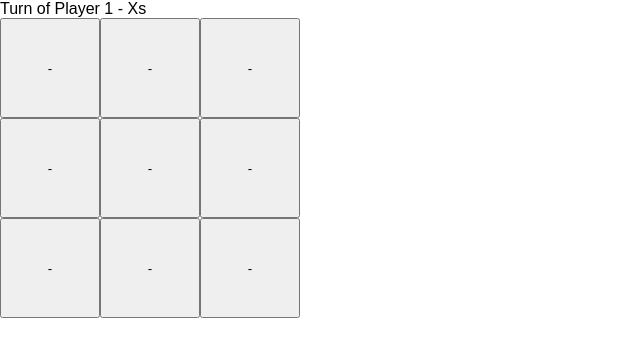
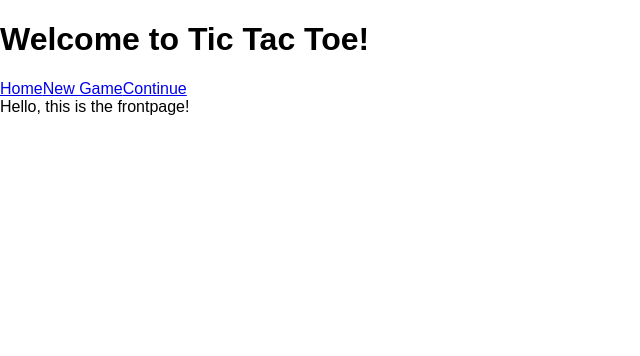
Before and after one commit to ebarra/Tictactoe, a React (Create React App) app in the folder react-ttt/: page / in a window 1280 px wide. Shown: the top 356 px of the page, without its empty margins (0-640 px from the left). Built offline with nearby package versions, Linux system fonts and the light colour scheme.

Commit message:
routes v0

```diff
--- a/react-ttt/src/components/Header.jsx
+++ b/react-ttt/src/components/Header.jsx
@@ -1,10 +1,16 @@
 import React from 'react';
+import { NavLink } from 'react-router-dom';
 
 export default class Header extends React.Component {
     render() {
         return (
-          <header className="header">
-            {this.props.text}
+          <header>
+            <h1>Welcome to Tic Tac Toe!</h1>
+            <nav>
+                <NavLink exact to="/">Home</NavLink>
+                <NavLink exact to="/new">New Game</NavLink>
+                <NavLink exact to="/continue">Continue</NavLink>
+            </nav>
           </header>
         );
     }
--- /dev/null
+++ b/react-ttt/src/components/Home.jsx
@@ -0,0 +1,10 @@
+import React from 'react';
+
+export default class Home extends React.Component {
+    render() {
+        return (
+          <div>Hello, this is the frontpage!</div>
+        );
+    }
+
+}
--- /dev/null
+++ b/react-ttt/src/components/Main.jsx
@@ -0,0 +1,17 @@
+import React from 'react';
+import { Route } from 'react-router-dom';
+import Game from './Tictactoe/Game';
+import Home from './Home';
+
+export default class Main extends React.Component {
+    render() {
+        return (
+          <nav>
+            <Route exact path='/' component={Home}/>
+            <Route path='/new' component={Game}/>
+            <Route path='/continue' component={Game}/>
+          </nav>
+        );
+    }
+
+}
--- a/react-ttt/src/components/ReduxProvider.jsx
+++ b/react-ttt/src/components/ReduxProvider.jsx
@@ -3,7 +3,12 @@ import GlobalState from './../reducers/reducers';
 import { createStore } from 'redux';
 import React from 'react';
 import { PLAYERX, VALUES } from '../constants/constants';
-import App from './App';
+import { createBrowserHistory } from 'history';
+import { connectRouter, ConnectedRouter } from 'connected-react-router';
+import Header from './Header';
+import Main from './Main';
+
+const history = createBrowserHistory();
 
 export default class ReduxProvider extends React.Component {
     constructor(props) {
@@ -14,14 +19,20 @@ export default class ReduxProvider extends React.Component {
     render() {
         return (
            <Provider store={ this.store }>
-            <div style={{ height: '100%' }}>
-            <App store={ this.store } />
-            </div>
-            </Provider>
+             <ConnectedRouter history={history}>
+               <div style={{ height: '100%' }}>
+                 <Header />
+                 <Main />
+               </div>
+             </ConnectedRouter>
+           </Provider>
         );
     }
     configureStore() {
-        const store = createStore(GlobalState, this.initialState);
+        const store = createStore(
+          connectRouter(history)(GlobalState),
+          this.initialState
+        );
         if (module.hot) {
             module.hot.accept('./../reducers/reducers', () => {
                 const nextRootReducer = require('./../reducers/reducers').default;
--- a/react-ttt/src/components/App.jsx
+++ b/react-ttt/src/components/Tictactoe/Game.jsx
@@ -2,9 +2,9 @@ import React from 'react';
 import Header from './Header.jsx';
 import Board from './Board.jsx';
 import { connect } from 'react-redux';
-import { playPosition } from './../reducers/actions';
+import { playPosition } from './../../reducers/actions';
 
-class App extends React.Component {
+class Game extends React.Component {
   constructor(props) {
     super(props);
     this.appClick = this.appClick.bind(this);
@@ -29,4 +29,4 @@ function mapStateToProps(state) {
         turn: state.turn
     };
 }
-export default connect(mapStateToProps)(App);
+export default connect(mapStateToProps)(Game);
--- /dev/null
+++ b/react-ttt/src/components/Tictactoe/Header.jsx
@@ -0,0 +1,12 @@
+import React from 'react';
+
+export default class Header extends React.Component {
+    render() {
+        return (
+          <header className="header">
+            {this.props.text}
+          </header>
+        );
+    }
+
+}
```
Also changed, not shown: react-ttt/src/components/Tictactoe/Board.jsx (renamed from react-ttt/src/components/Board.jsx), react-ttt/src/components/Tictactoe/Square.jsx (renamed from react-ttt/src/components/Square.jsx), 2 other files (tests, documents, lock files or other folders).
